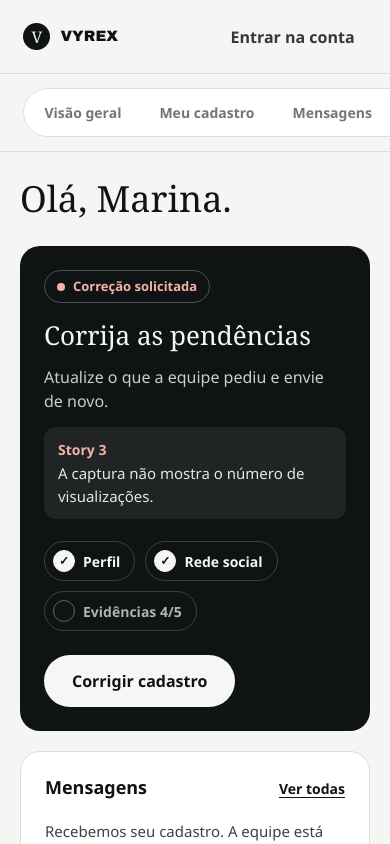
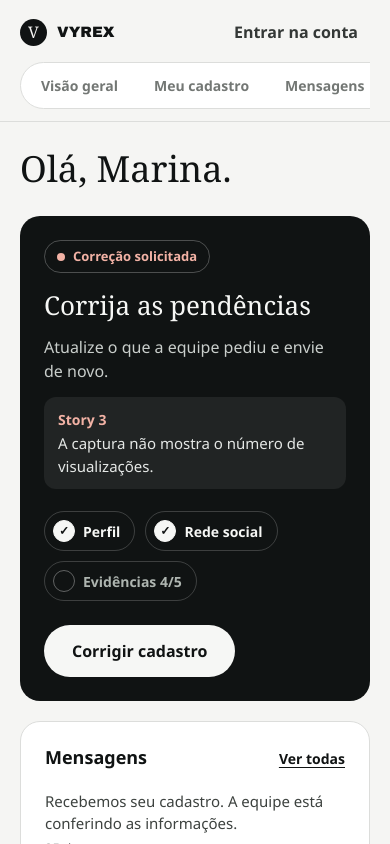
Before and after one commit to Jvictor1312/ProjectVyrex, a Next.js app: page /preview/criador in a window 390 px wide. Shown: the top 844 px of the page. Built offline with nearby package versions, Linux system fonts and the light colour scheme.

Commit message:
feat(criador): menu dentro da barra do topo, fixa ao rolar
O menu ficava numa faixa própria abaixo do cabeçalho. Agora fica entre a marca e o botão de sair; no celular desce para uma segunda linha da barra.

```diff
--- a/src/app/components/creator-nav.module.css
+++ b/src/app/components/creator-nav.module.css
@@ -1,13 +1,13 @@
+/* O menu fica dentro da barra do topo, entre a marca e o botão de sair. */
 .nav {
-  padding: 14px 6%;
-  border-bottom: 1px solid var(--line);
+  min-width: 0;
   overflow-x: auto;
   scrollbar-width: none;
 }
 
 .nav ul {
   display: flex;
-  gap: 6px;
+  gap: 4px;
   width: max-content;
   margin: 0 auto;
   padding: 4px;
@@ -20,7 +20,7 @@
 
 .nav a {
   display: block;
-  padding: 9px 16px;
+  padding: 8px 16px;
   border-radius: 999px;
   color: var(--muted);
   font-size: 14px;
@@ -50,7 +50,13 @@
   color: #fff;
 }
 
+/* No celular o menu desce para uma segunda linha da barra, rolando de lado. */
 @media (max-width: 760px) {
+  .nav {
+    order: 3;
+    flex: 1 0 100%;
+  }
+
   .nav ul {
     margin: 0;
   }
--- a/src/app/dashboard/creator-shell.tsx
+++ b/src/app/dashboard/creator-shell.tsx
@@ -7,18 +7,18 @@ import { CreatorNav } from "@/app/components/creator-nav";
 export function CreatorShell({ children }: { children: ReactNode }) {
   return (
     <main className="dashboard-page">
-      <header className="dashboard-header">
+      <header className="dashboard-header creator-header">
         <Link className="brand" href="/dashboard">
           <span className="brand-mark">V</span>
           <span>VYREX</span>
         </Link>
+        <CreatorNav />
         <form action={logoutAction}>
           <button className="quiet-button" type="submit">
             Sair
           </button>
         </form>
       </header>
-      <CreatorNav />
       {children}
     </main>
   );
--- a/src/app/globals.css
+++ b/src/app/globals.css
@@ -1053,6 +1053,22 @@ button.signup-showcase-toggle:focus-visible {
   padding: 0 6%;
   border-bottom: 1px solid var(--line);
 }
+/* Barra do criador: marca, menu e sair numa linha só, fixa no topo. */
+.creator-header {
+  position: sticky;
+  top: 0;
+  z-index: 20;
+  gap: 16px;
+  background: var(--paper);
+}
+@media (max-width: 760px) {
+  .creator-header {
+    height: auto;
+    flex-wrap: wrap;
+    row-gap: 10px;
+    padding: 12px 20px;
+  }
+}
 .quiet-button {
   padding: 8px 12px;
   border: 0;
--- a/src/app/preview/criador/page.tsx
+++ b/src/app/preview/criador/page.tsx
@@ -9,16 +9,16 @@ export default function CreatorDashboardPreview() {
 
   return (
     <main className="dashboard-page">
-      <header className="dashboard-header">
+      <header className="dashboard-header creator-header">
         <Link className="brand" href="/">
           <span className="brand-mark">V</span>
           <span>VYREX</span>
         </Link>
+        <CreatorNav />
         <Link className="quiet-button" href="/login">
           Entrar na conta
         </Link>
       </header>
-      <CreatorNav />
       <CreatorOverview
         name="Marina"
         status="changes_requested"
```
